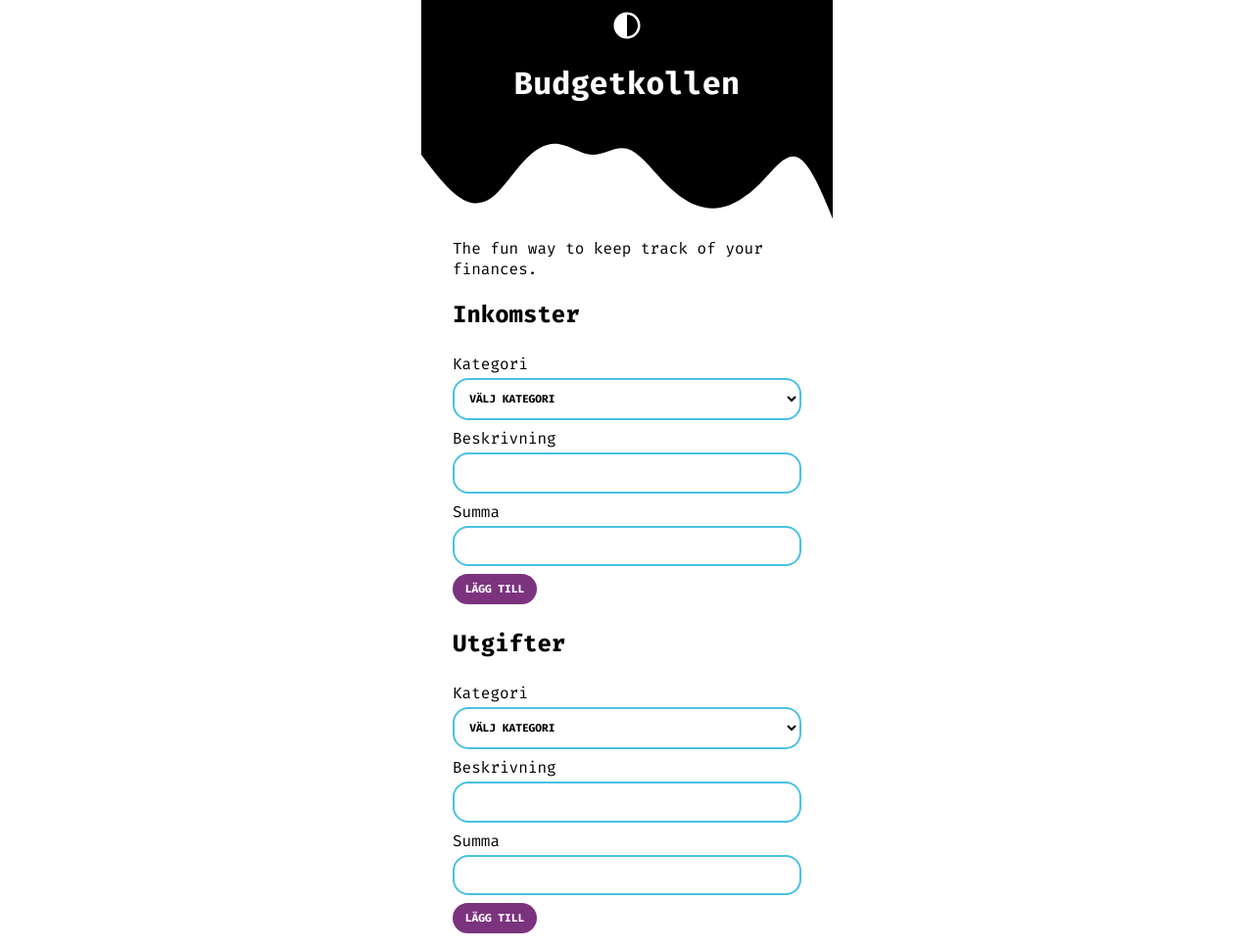
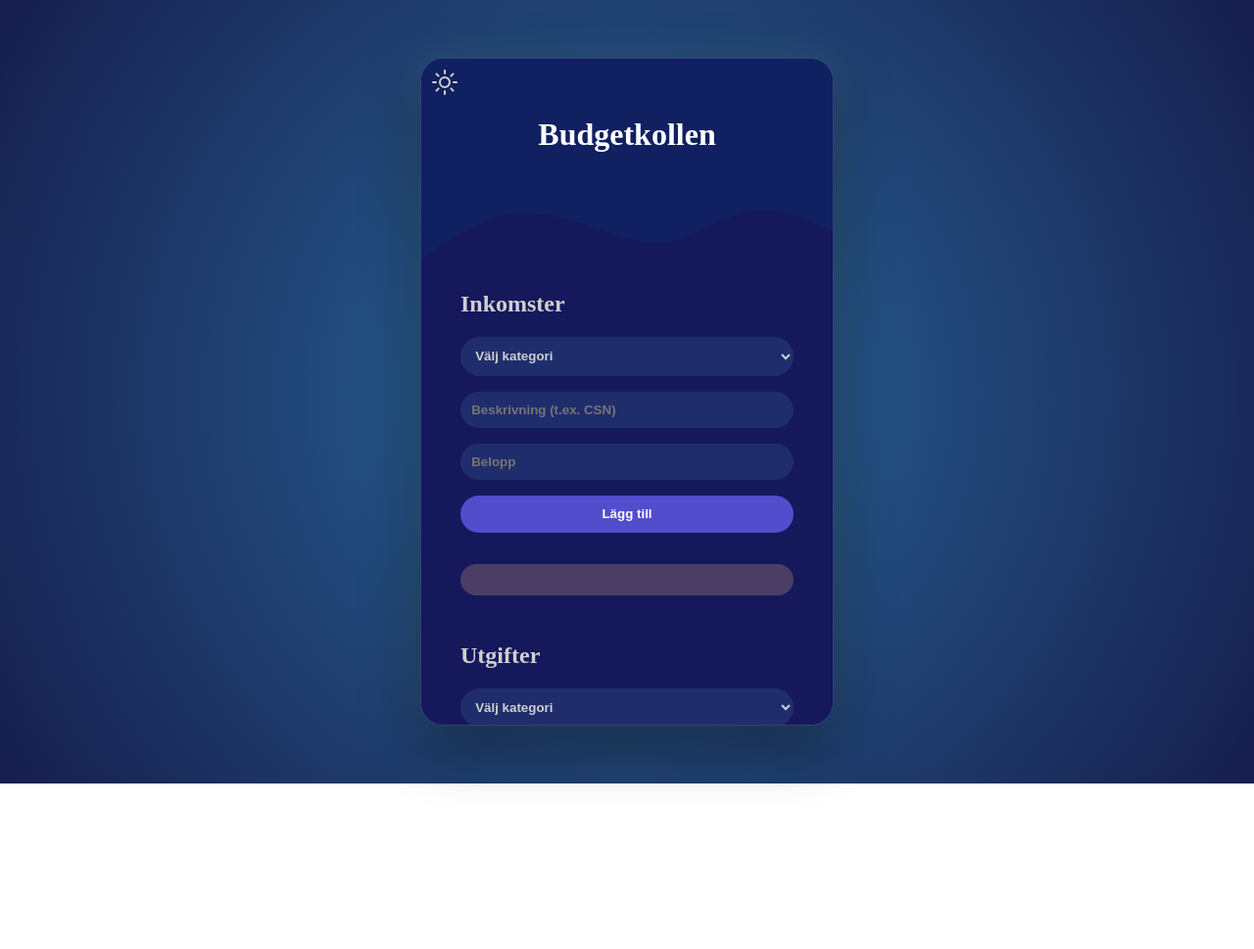
Before and after one commit to ngeliecode/budget-app, a website built with Vite: page index.html in a window 1280 px wide. Shown: the top 969 px of the page at 98% size. After the commit the page ends 800 px from the top, so only its background shows below. Built offline with nearby package versions, Linux system fonts and the light colour scheme.

Commit message:
uppdatera

```diff
--- a/index.html
+++ b/index.html
@@ -12,8 +12,9 @@
     />
   </head>
 
-  <body>
-    <div class="app">
+  <body class="dark">
+    <div class="wrapper">
+      <main class="app">
         <header>
           <button
             id="themeToggle"
@@ -24,60 +25,74 @@
           >
             <svg
               xmlns="http://www.w3.org/2000/svg"
-            aria-hidden="true"
-            class="theme-toggle__dark-side"
-            viewBox="0 0 32 32"
+              fill="none"
+              viewBox="0 0 24 24"
+              stroke-width="1.5"
+              class="svg svg--sun-icon"
             >
               <path
-              d="M16 .5C7.4.5.5 7.4.5 16S7.4 31.5 16 31.5 31.5 24.6 31.5 16 24.6.5 16 .5zm0 28.1V3.4C23 3.4 28.6 9 28.6 16S23 28.6 16 28.6z"
+                stroke-linecap="round"
+                stroke-linejoin="round"
+                d="M12 3v2.25m6.364.386-1.591 1.591M21 12h-2.25m-.386 6.364-1.591-1.591M12 18.75V21m-4.773-4.227-1.591 1.591M5.25 12H3m4.227-4.773L5.636 5.636M15.75 12a3.75 3.75 0 1 1-7.5 0 3.75 3.75 0 0 1 7.5 0Z"
+              />
+            </svg>
+
+            <svg
+              xmlns="http://www.w3.org/2000/svg"
+              fill="none"
+              viewBox="0 0 24 24"
+              stroke-width="1.5"
+              class="svg svg--moon-icon"
+            >
+              <path
+                stroke-linecap="round"
+                stroke-linejoin="round"
+                d="M21.752 15.002A9.72 9.72 0 0 1 18 15.75c-5.385 0-9.75-4.365-9.75-9.75 0-1.33.266-2.597.748-3.752A9.753 9.753 0 0 0 3 11.25C3 16.635 7.365 21 12.75 21a9.753 9.753 0 0 0 9.002-5.998Z"
               />
             </svg>
           </button>
           <h1>Budgetkollen</h1>
         </header>
         <svg
-        class="wavy-header"
           xmlns="http://www.w3.org/2000/svg"
+          class="wave"
           viewBox="0 0 1440 320"
         >
           <path
-          fill-opacity="1"
-          d="M0,96L20,122.7C40,149,80,203,120,234.7C160,267,200,277,240,250.7C280,224,320,160,360,117.3C400,75,440,53,480,58.7C520,64,560,96,600,96C640,96,680,64,720,74.7C760,85,800,139,840,181.3C880,224,920,256,960,272C1000,288,1040,288,1080,272C1120,256,1160,224,1200,181.3C1240,139,1280,85,1320,106.7C1360,128,1400,224,1420,272L1440,320L1440,0L1420,0C1400,0,1360,0,1320,0C1280,0,1240,0,1200,0C1160,0,1120,0,1080,0C1040,0,1000,0,960,0C920,0,880,0,840,0C800,0,760,0,720,0C680,0,640,0,600,0C560,0,520,0,480,0C440,0,400,0,360,0C320,0,280,0,240,0C200,0,160,0,120,0C80,0,40,0,20,0L0,0Z"
+            d="M0,288L48,256C96,224,192,160,288,138.7C384,117,480,139,576,170.7C672,203,768,245,864,229.3C960,213,1056,139,1152,122.7C1248,107,1344,149,1392,170.7L1440,192L1440,0L1392,0C1344,0,1248,0,1152,0C1056,0,960,0,864,0C768,0,672,0,576,0C480,0,384,0,288,0C192,0,96,0,48,0L0,0Z"
           ></path>
         </svg>
         <main>
           <section>
-          <h2></h2>
-          <p>The fun way to keep track of your finances.</p>
-        </section>
-        <section>
             <h2>Inkomster</h2>
 
             <form>
-            <div>
-              <label>Kategori</label>
+              <div class="category">
+                <label class="visually-hidden">Kategori</label>
                 <select id="incomeCategory">
                   <!-- dropdown-options renderas här -->
                 </select>
               </div>
 
-            <div>
-              <label>Beskrivning</label>
+              <div class="description">
+                <label class="visually-hidden">Beskrivning</label>
                 <input
                   type="text"
                   id="incomeDescription"
                   class="income-description"
                   name="income-description"
+                  placeholder="Beskrivning (t.ex. CSN)"
                 />
               </div>
 
-            <div>
-              <label>Summa</label>
+              <div class="amount">
+                <label class="visually-hidden">Summa</label>
                 <input
                   type="number"
                   id="incomeAmount"
                   class="income-amount"
                   name="income-amount"
+                  placeholder="Belopp"
                 />
               </div>
 
@@ -90,8 +105,8 @@
               </button>
             </form>
 
-          <ul id="incomeList">
-            <!-- budgetpost renderas här (kategori, beskrivning, belopp) -->
+            <ul class="budgetpost-list" id="incomeList">
+              <!-- budgetposter renderas här -->
             </ul>
           </section>
 
@@ -99,25 +114,26 @@
             <h2>Utgifter</h2>
 
             <form>
-            <div>
-              <label>Kategori</label>
+              <div class="category">
+                <label class="visually-hidden">Kategori</label>
                 <select id="expenseCategory">
                   <!-- dropdown-options renderas här -->
                 </select>
               </div>
 
-            <div>
-              <label>Beskrivning</label>
+              <div class="description">
+                <label class="visually-hidden">Beskrivning</label>
                 <input
                   type="text"
                   id="expenseDescription"
                   class="expense-description"
                   name="expense-description"
+                  placeholder="T.ex. Hyra"
                 />
               </div>
 
-            <div>
-              <label>Summa</label>
+              <div class="amount">
+                <label class="visually-hidden">Summa</label>
                 <input
                   type="number"
                   id="expenseAmount"
@@ -135,20 +151,26 @@
               </button>
             </form>
 
-          <ul id="expenseList">
+            <ul class="budgetpost-list" id="expenseList">
               <!-- budgetpost renderas här (kategori, beskrivning, belopp) -->
             </ul>
           </section>
 
-        <section class="balance">
+          <section>
             <h2>Balans</h2>
-          <p id="balanceNumber">
+            <p class="balance" id="balanceNumber" aria-live="polite">
               0 kr<!-- Här renderar ts ut ett nummer/manipulerar numret -->
             </p>
           </section>
         </main>
-      <footer></footer>
+        <footer>
+          Lorem ipsum dolor sit amet consectetur adipisicing elit. Unde, enim
+          qui! Voluptates in illo placeat labore nobis sunt ducimus sed!
+          Deleniti molestiae accusantium quidem pariatur, aspernatur velit
+          accusamus cum culpa!
+        </footer>
         <script type="module" src="/src/main.ts"></script>
+      </main>
     </div>
   </body>
 </html>
--- a/src/main.ts
+++ b/src/main.ts
@@ -12,10 +12,8 @@ Här är listorna med data (värden från inputs och select)
 som ska sparas i localStorage.
 */
 
-const incomes = [];
-const expenses = [];
-
-// "const" låser arrayen, inte innehållet
+let incomes = [];
+let expenses = [];
 
 // =================================================================================
 // VARIABLER / QUERY-SELECTORS / DOM-ELEMENT =======================================
@@ -43,7 +41,7 @@ const expenseList = document.querySelector("#expenseList");
 const balanceNumber = document.querySelector("#balanceNumber");
 
 // Tema
-const themeToggleBtn = document.querySelector("#themeToggle");
+const themeToggleBtn = document.querySelector(".theme-toggle");
 
 // =================================================================================
 // EVENT-LYSSNARE ==================================================================
@@ -54,7 +52,10 @@ addIncomeItemBtn?.addEventListener("click", createIncomeBudgetPostOnClick);
 addExpenseItemBtn?.addEventListener("click", createExpenseBudgetPostOnClick);
 
 // Tema
-themeToggleBtn.addEventListener("click", toggleTheme);
+themeToggleBtn.addEventListener("click", () => {
+  document.body.classList.toggle("dark");
+  document.body.classList.toggle("light");
+});
 
 // =================================================================================
 // FUNKTIONER SOM HANTERAR DATA ====================================================
@@ -103,6 +104,27 @@ function calculateBalance() {
   return totalIncome - totalExpense;
 }
 
+// Gruppera budgetpost inför rendering
+function groupByCategory(posts) {
+  // Skapa ett tomt objekt
+  const grouped = {};
+  // Gå igenom varje budgetpost
+  posts.forEach((post) => {
+    // Om kategorin inte finns --> skapa den
+    if (!grouped[post.categoryValue]) {
+      grouped[post.categoryValue] = {
+        categoryValue: post.categoryValue,
+        categoryText: post.categoryText,
+        items: [],
+      };
+    }
+    // Lägg till posten i rätt kategori
+    grouped[post.categoryValue].items.push(post);
+  });
+  // Returnera objektet
+  return grouped;
+}
+
 // =================================================================================
 // MANIPULERAR DOM-ELEMENT / UI ====================================================
 // =================================================================================
@@ -126,7 +148,7 @@ return = avbryt
   // Kör funktionen som räknar ut balansen och spara resultatet i en variabel
   const balance = calculateBalance();
   // Sätt text i ett befintligt element som finns i html-filen
-  balanceNumber.textContent = `Balans: ${balance} kr`;
+  balanceNumber.textContent = `${balance} kr`;
 
   // Rensa bort css-färg från äldre beräkning
   balanceNumber.classList.remove(
@@ -150,66 +172,91 @@ return = avbryt
   // Jag anropar funktionen varje gång datan som påverkar balansen ändras
 }
 
-function toggleTheme() {
-  document.body.classList.toggle("dark");
-}
-
-// Visa i <ul> - (kategori, beskrivning + belopp)
+// Visa i <ul> - (kategori: beskrivning + belopp)
 function renderIncomeBudgetPost() {
   if (!incomeList) return;
 
-  console.log("renderIncomeBudgetPost körs");
-
-  // Ingen html tolkas
-  /* const li = document.createElement("li");
-li.textContent = `${post.description} - ${post.amount}`;
-incomeList.appendChild(li); */
-
-  /* const li = document.createElement("li");
-const span = document.createElement("span");
-
-span.textContent = `${post.description} - ${post.amount}`;
-
-li.appendChild(span);
-incomeList.appendChild(li);*/
-
+  const groupedIncomes = groupByCategory(incomes);
   let html = "";
 
-  incomes.forEach((budgetPost, index) => {
+  Object.values(groupedIncomes).forEach((group) => {
     html += `
-      <li>${budgetPost.category}: ${budgetPost.description} - ${budgetPost.amount} kr
-        <button class="delete-income" data-id="${index}">Radera</button>
-      </li>`;
+      <li class="budgetpost budgetpost--category-${group.categoryValue}">
+        <strong>${group.categoryText}</strong>
+        <ul>
+    `;
+
+    group.items.forEach((item) => {
+      html += `
+        <li class="budgetpost__item">
+          <span>${item.description}: ${item.amount} kr</span>
+          <button
+            class="btn btn--delete-income"
+            data-id="${item.id}"
+            aria-label="Radera budgetpost"
+          >
+            ✕
+          </button>
+        </li>
+      `;
+    });
+
+    html += `
+        </ul>
+      </li>
+    `;
   });
 
   incomeList.innerHTML = html;
 
-  document.querySelectorAll("button.delete-income").forEach((btn) => {
+  document.querySelectorAll(".btn--delete-income").forEach((btn) => {
     btn.addEventListener("click", deleteIncomeBudgetPost);
   });
 }
 
 function renderExpenseBudgetPost() {
+  console.log("renderExpenseBudgetPost KÖRS");
   if (!expenseList) return;
 
+  const groupedExpenses = groupByCategory(expenses);
   let html = "";
 
-  expenses.forEach((budgetPost, index) => {
+  Object.values(groupedExpenses).forEach((group) => {
     html += `
-      <li>
-        ${budgetPost.category}: ${budgetPost.description} - ${budgetPost.amount}
-        <button class="delete-expense" data-id="${index}">Radera</button>
-      </li>`;
+      <li class="budgetpost budgetpost--category-${group.categoryValue}">
+        <strong>${group.categoryText}</strong>
+        <ul>
+    `;
+
+    group.items.forEach((item) => {
+      html += `
+        <li class="budgetpost__item">
+          <span>${item.description}: ${item.amount} kr</span>
+          <button
+            class="btn btn--delete-expense"
+            data-id="${item.id}"
+            aria-label="Radera budgetpost"
+          >
+            ✕
+          </button>
+        </li>
+      `;
+    });
+
+    html += `
+        </ul>
+      </li>
+    `;
   });
 
   expenseList.innerHTML = html;
 
-  document.querySelectorAll("button.delete-expense").forEach((btn) => {
+  document.querySelectorAll(".btn--delete-expense").forEach((btn) => {
     btn.addEventListener("click", deleteExpenseBudgetPost);
   });
 }
 
-// Visa options i dropdown
+// Visa options från json i dropdown
 function renderCategoryOptions(selectDropdown, categories) {
   // Kolla så att dropdown-listan finns
   if (!selectDropdown) return;
@@ -234,20 +281,21 @@ Det är användaren som triggar funktionerna */
 // Skapa post av inmatad data
 function createIncomeBudgetPostOnClick() {
   console.log("Inkomst-knappen funkar!");
-  // 1. läs värde från dropdown-lista och spara dom i lokala variabler
-  const category = incomeCategorySelect?.value; // null = medvetet tomt värde
-  // 2. läs värden från input-fälten
+  // 1. läs valt alternativ från dropdown
+  const selectedOption =
+    incomeCategorySelect.options[incomeCategorySelect.selectedIndex];
+
+  // 2. läs värden från input-fälten och spara värdet i variabler
   const description = incomeDescriptionInput?.value;
   const amount = Number(incomeAmountInput?.value); // inte en sträng
-  // Testa så det funkar!
-  console.log(category);
-  console.log(description);
-  console.log(amount);
+
   // 3. Skapa budgetpost
   const budgetPost = {
-    category, // dropdown-option
-    description, // input-value
-    amount: Number(incomeAmountInput.value), // input-value
+    id: crypto.randomUUID(), // istället för index och funkar oavsett rendering (gruppering)
+    categoryValue: selectedOption.value,
+    categoryText: selectedOption.text,
+    description,
+    amount,
   };
 
   // 4. uppdatera data (i arrayen högst upp i filen)
@@ -262,18 +310,17 @@ function createIncomeBudgetPostOnClick() {
 function createExpenseBudgetPostOnClick() {
   console.log("Utgift-knappen funkar!");
 
-  const category = expenseCategorySelect?.value;
+  const selectedOption =
+    expenseCategorySelect.options[expenseCategorySelect.selectedIndex];
   const description = expenseDescriptionInput?.value;
   const amount = Number(expenseAmountInput?.value);
 
-  console.log(category);
-  console.log(description);
-  console.log(amount);
-
   const budgetPost = {
-    category,
+    id: crypto.randomUUID(),
+    categoryValue: selectedOption.value,
+    categoryText: selectedOption.text,
     description,
-    amount: Number(expenseAmountInput.value),
+    amount,
   };
 
   expenses.push(budgetPost);
@@ -283,18 +330,22 @@ function createExpenseBudgetPostOnClick() {
 }
 
 function deleteIncomeBudgetPost(event) {
-  const id = Number(event.target.dataset.id);
+  console.log("Delete klickad", event.target.dataset.id);
+  const id = event.currentTarget.dataset.id;
 
-  incomes.splice(id, 1);
+  incomes = incomes.filter((post) => post.id !== id); // filter istället för splice
+
   saveToLocalStorage();
   renderIncomeBudgetPost();
   renderBalance();
 }
 
 function deleteExpenseBudgetPost(event) {
-  const id = Number(event.target.dataset.id);
+  console.log("DELETE EXPENSE CLICK", event.target.dataset.id);
+  const id = event.currentTarget.dataset.id;
 
-  expenses.splice(id, 1);
+  expenses = expenses.filter((post) => post.id !== id);
+
   saveToLocalStorage();
   renderExpenseBudgetPost();
   renderBalance();
--- a/src/style.css
+++ b/src/style.css
@@ -1,219 +1,273 @@
 :root {
   --border-glow: inset 0 0 12px rgba(167, 235, 242, 0.35),
     0 0 25px rgba(233, 179, 255, 0.45), 0 8px 30px rgba(0, 0, 0, 0.35);
-}
-
-body {
-  margin: 0;
+  --colour-dark: rgb(207, 207, 207);
 }
 
 /* =================================================================================
-/* THEME =========================================================================
+/* RESET =========================================================================
 /* ================================================================================= */
 
+.visually-hidden {
+  clip: rect(0 0 0 0);
+  clip-path: inset(50%);
+  height: 1px;
+  overflow: hidden;
+  position: absolute;
+  white-space: nowrap;
+  width: 1px;
+}
+
+/* =================================================================================
+/* GLOBAL =========================================================================
+/* ================================================================================= */
+
+body {
+  min-height: 100vh;
+  margin: 0;
+  display: flex;
+  justify-content: center;
+  align-items: center;
+}
+
+/* =================================================================================
+/* THEME ( LIGHT / DARK )=========================================================================
+/* ================================================================================= */
+
+body {
+  background-color: #d4d9db;
+  color: var(--colour-dark);
+}
+
+body.dark {
+  background: #2a689b;
+  background: radial-gradient(
+    circle,
+    rgba(42, 104, 155, 1) 0%,
+    rgba(22, 30, 77, 1) 100%
+  );
+  color: var(--colour-dark);
+}
+
+/* HEADER - THEME */
+header {
+  background-color: rgb(18, 9, 85);
+}
+
+.dark header {
+  background-color: #102061;
+  color: white;
+}
+
+/* Light mode */
+.light .svg--moon-icon {
+  stroke: white;
+}
+
+.dark .svg--sun-icon {
+  stroke: var(--colour-dark);
+  background-color: #102061;
+}
+
+.btn {
+  background-color: #514dcd;
+  color: white;
+}
+
+.theme-toggle {
+  fill: white;
+  background-color: black;
+  border: none;
+}
+
+/* APP - VISUAL / THEME */
 .app {
-  max-width: 420px; /* typisk mobilbredd */
-  margin: 0 auto; /* centrerar på desktop */
-  padding: 1rem;
+  background: rgba(10, 30, 60, 0.65);
+  backdrop-filter: blur(12px);
+  -webkit-backdrop-filter: blur(12px);
+  /*border-radius: 0;*/
+  border: 1px solid rgba(167, 235, 242, 0.2);
+  box-shadow: 0 20px 60px rgba(0, 0, 0, 0.45),
+    0 0 40px rgba(167, 235, 242, 0.15);
 }
 
 .dark .app {
-  background-color: #023859;
-}
-
-/* Light mode (default) */
-body {
-  background-color: white;
-  color: black;
-}
-
-/* Dark mode */
-body.dark {
-  background-color: black;
-  color: white;
-}
-
-header {
-  background-color: black;
-  color: white;
-}
-
-.dark header {
-  background-color: #011c40;
-  color: white;
-}
-
-.dark .wavy-header {
-  fill: #011c40;
-}
-
-.btn {
-  background-color: #7b337e;
-  color: white;
-}
-
-.dark .btn:hover {
-  box-shadow: var(--border-glow);
-}
-
-select {
-  background-color: white;
+  background-color: #15185b;
 }
 
 .dark select,
 .dark input {
-  background-color: #023859;
-  border: 1px solid #a7ebf2;
-  color: white;
+  background-color: #202d6d;
+  color: var(--colour-dark);
+  border: none;
 }
 
 .dark select:hover,
-.dark input:hover {
-  border: 3px solid #7b337e;
+.dark input:hover,
+.dark .btn:hover {
   box-shadow: var(--border-glow);
 }
 
 .dark select:focus,
 .dark input:focus {
   outline: none;
-  border-color: #7b337e;
-  box-shadow: 0 0 0 3px rgba(123, 51, 126, 0.45);
+  border: 1px solid #a7ebf2;
+}
+
+.dark .wave {
+  fill: #102061;
+  fill-opacity: "1";
+}
+
+.dark .balance {
+  background-color: #202d6d;
 }
 
 /* =================================================================================
-/* FONT =========================================================================
-/* ================================================================================= */
-
-body,
-select,
-input,
-button {
-  font-family: "Fira Code", monospace;
-  font-optical-sizing: auto;
-  font-style: normal;
-}
-
-/* =================================================================================
-/* BUTTONS =========================================================================
-/* ================================================================================= */
-
-.btn {
-  margin-block: 0.25rem;
-  padding-block: 0.5rem;
-  padding-inline: 0.8rem;
-  border: none;
-  border-radius: 1rem;
-  cursor: pointer;
-  font-weight: 700;
-  font-size: 0.7rem;
-  text-transform: uppercase;
-}
-
-button:hover {
-  background-color: black;
-  color: white;
-}
-
-.theme-toggle {
-  width: 2.5rem;
-  height: 2.5rem;
-  fill: white;
-  background-color: black;
-  border: none;
-}
-
-.theme-toggle:hover {
-  cursor: cursor;
-  fill: turquoise;
-}
-
-select {
-  border-radius: 1rem;
-  padding: 0.7rem;
-  margin-inline: 2rem;
-  font-weight: 700;
-  font-size: 0.7rem;
-  text-transform: uppercase;
-  border: 2px solid rgb(72, 194, 225);
-}
-
-h2,
-p,
-select,
-input,
-label,
-.btn {
-  margin-inline: 2rem;
-}
-
-input {
-  margin-inline: 2rem;
-  padding: 0.7rem;
-  border: 1px solid var(--border-color);
-  border-radius: 1rem;
-  font-weight: 700;
-  font-size: 0.7rem;
-  text-transform: uppercase;
-  border: 2px solid rgb(72, 194, 225);
-}
-
-/* =================================================================================
-/* APP ==========================================================================
+/* LAYOUT ==========================================================================
 /* ================================================================================= */
 
 .app {
+  width: 100%;
+  height: 100vh;
+  overflow-y: auto; /* scroll */
   padding: 0;
 }
 
-/* =================================================================================
-/* HEADER ==========================================================================
-/* ================================================================================= */
-
 header {
   padding: 0.5rem;
-  text-align: center;
 }
 
 h1 {
   padding: 1rem;
   margin: 0;
+  text-align: center;
+}
+
+section {
+  margin-inline: 2.5rem;
+  margin-bottom: 3rem;
+}
+
+@media (min-width: 32em) {
+  body {
+    display: flex;
+    justify-content: center;
+    align-items: center;
+  }
+
+  .app {
+    width: 100%;
+    max-width: 26.25rem; /* 420 px */
+    height: 85vh;
+    border-radius: 1.5rem;
+    overflow-y: auto;
+  }
 }
 
 /* =================================================================================
-/* MAIN ==========================================================================
+/* FORM - LAYOUT ==========================================================================
 /* ================================================================================= */
 
-div {
+form {
+  display: grid;
+  gap: 1rem;
+}
+
+.category,
+.description,
+.amount {
   display: flex;
   flex-direction: column;
-  margin-block: 0.25rem;
-}
-
-label {
-  margin-block: 0.25rem;
 }
 
 /* =================================================================================
-/* BALANCE ==========================================================================
+/* KOMPONENTER =========================================================================
 /* ================================================================================= */
 
-.balance {
-  padding: 1rem;
-  background-color: rgb(72, 194, 225);
+.theme-toggle {
+  width: 2rem;
+  height: 2rem;
+  position: relative;
 }
 
+/* Göm båda ikonerna som default */
+.theme-toggle .svg--sun-icon,
+.theme-toggle .svg--moon-icon {
+  position: absolute;
+  inset: 0;
+  margin: auto;
+  transition: opacity 0.3s ease, transform 0.3s ease;
+}
+
+/* Light mode */
+.light .svg--moon-icon {
+  opacity: 1;
+  transform: rotate(0deg);
+}
+
+.dark .svg--sun-icon {
+  opacity: 1;
+  transform: rotate(0deg);
+}
+
+select,
+input,
+.btn {
+  border-radius: 2rem;
+  border: none;
+  cursor: pointer;
+  padding: 0.7rem;
+  font-weight: 700;
+  /*text-transform: uppercase;*/
+}
+
+.budgetpost-list {
+  margin-top: 2rem;
+  padding-block: 1rem;
+  border-radius: 2rem;
+  background-color: #4a3e64;
+  list-style: none;
+  padding-left: 1rem;
+}
+
+.budgetpost__item {
+  display: flex;
+  justify-content: space-between;
+}
+
+.balance {
+  width: 7rem;
+  height: 7rem;
+  display: flex;
+  align-items: center;
+  justify-content: center;
+  border-radius: 50%;
+  padding: 0.7rem;
+  text-align: center;
+  margin: 2rem auto; /* auto vänster och höger */
+  /* mjuk övergång mellan färgbyten */
+  transition: background-color 0.3s ease, color 0.3s ease;
+}
+
+/* =================================================================================
+/* FEEDBACK ==========================================================================
+/* ================================================================================= */
+
 .balance-positive {
-  color: green;
+  background-color: rgba(0, 180, 120, 0.2);
+  color: #00e0a4;
+  box-shadow: 0 0 0 3px rgba(0, 224, 164, 0.6);
 }
 
 .balance-negative {
-  color: red;
+  background-color: rgba(200, 50, 50, 0.25);
+  color: #ff6b6b;
+  box-shadow: 0 0 0 3px rgba(255, 107, 107, 0.6);
 }
 
 .balance-zero {
-  color: gray;
+  background-color: rgba(150, 150, 150, 0.2);
+  color: #cccccc;
+  box-shadow: 0 0 0 3px rgba(200, 200, 200, 0.5);
 }
-
-/* =================================================================================
-/* BALANCE ==========================================================================
-/* ================================================================================= */
```
Lines whose indentation alone changed are shown as unchanged.
